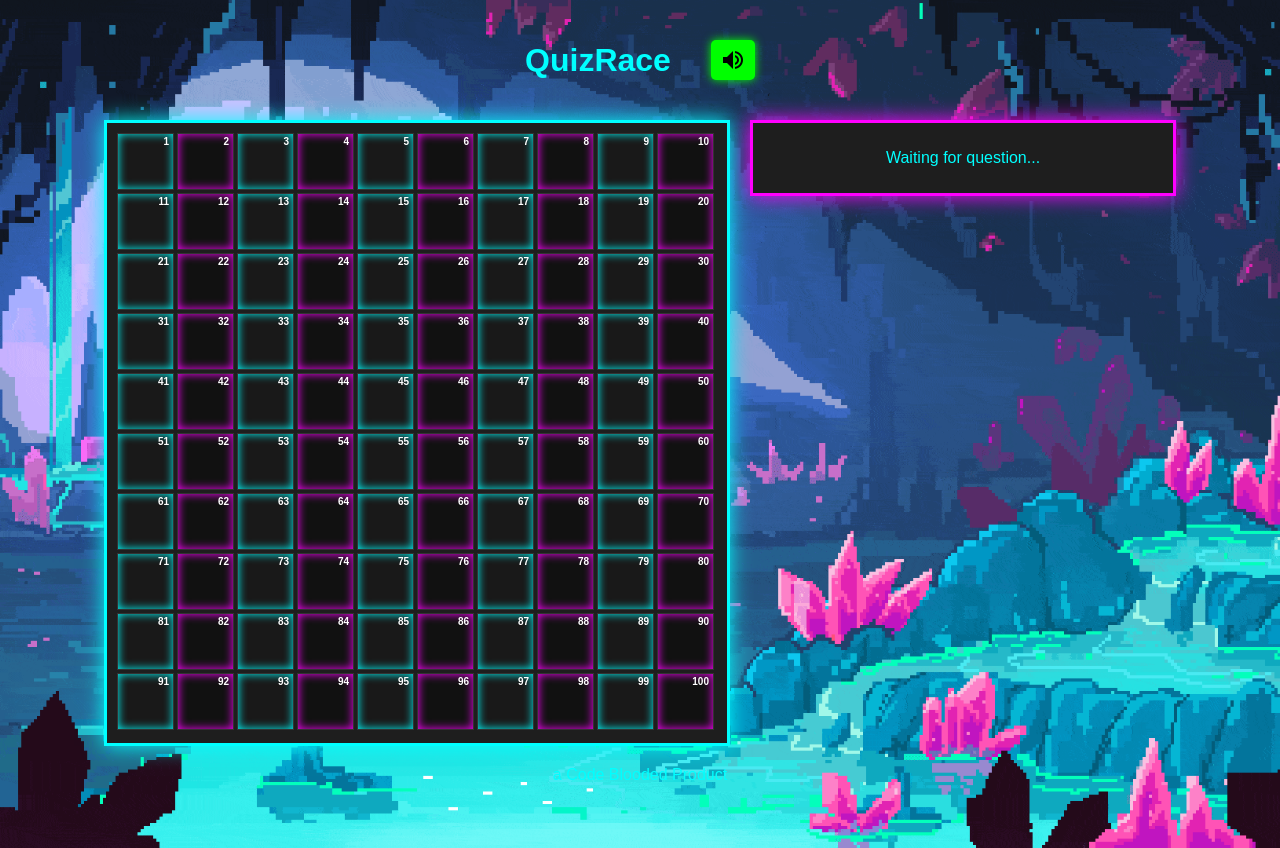
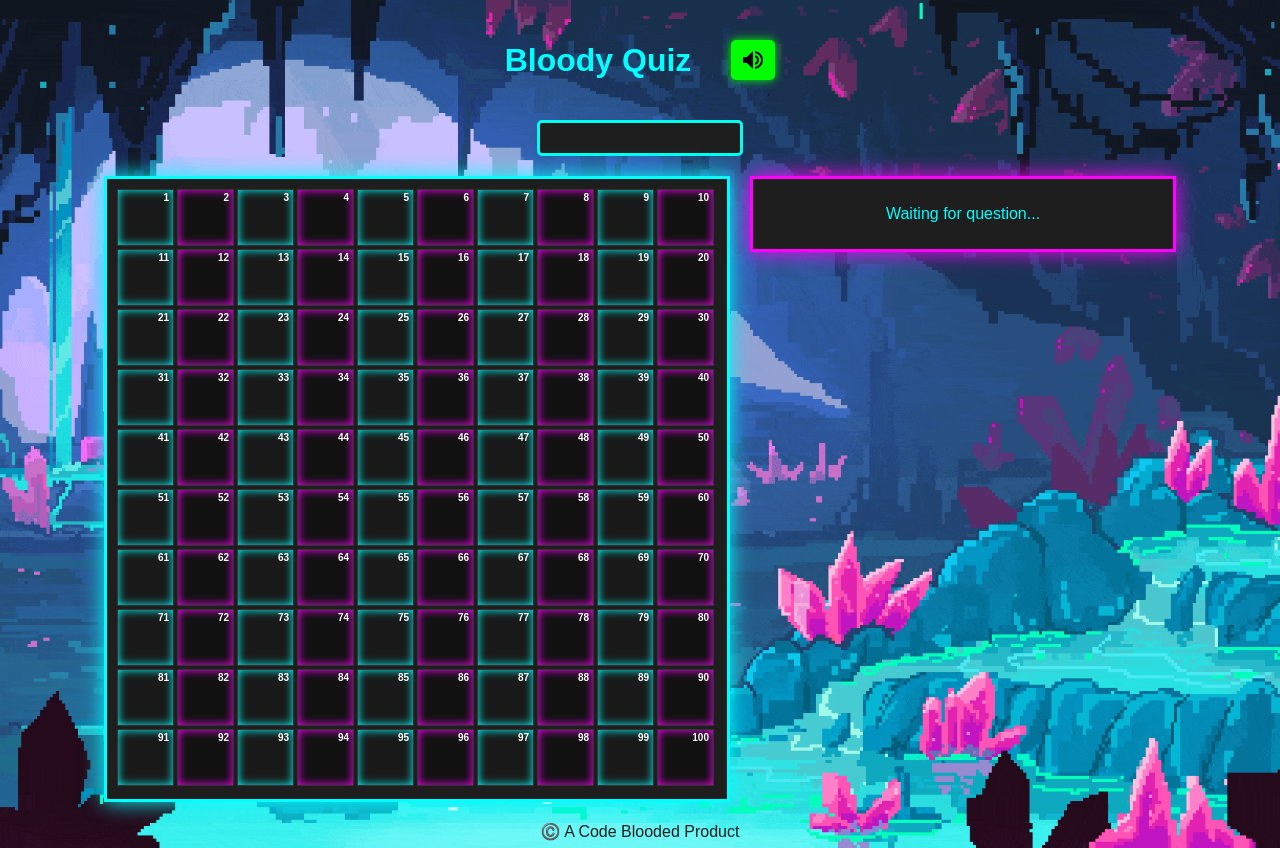
Before and after one commit to VJsharan/demopeiceu, a plain HTML site: page client/index.html in a window 1280 px wide. Drawn offline with Linux system fonts and the light colour scheme.

Commit message:
lastt commit

```diff
--- a/client/index.html
+++ b/client/index.html
@@ -8,10 +8,10 @@
 </head>
 <body>
     <audio id="background-music" src="assets/bgsong.mp3" loop autoplay></audio>
-    <h1>QuizRace<button id="sound-toggle">
+    <h1>Bloody Quiz<button id="sound-toggle">
         <img id="sound-icon" src="assets/speaker.png" alt="speaker">
     </button></h1>
-    <div id="player"></div>
+    <center><div id="player"></div></center>
 
 
     <div id="game-container">
@@ -26,7 +26,7 @@
 
     <script type="module" src="script.js"></script>
 
-    <footer><p>a Code Blooded Product</p></footer>
+    <footer><p>©️ A Code Blooded Product</p></footer>
 </body>
 
 </html>
--- a/client/style.css
+++ b/client/style.css
@@ -4,6 +4,7 @@
 body {
     font-family: Arial, sans-serif;
     text-align: center;
+    justify-content: center;
     background: url("assets/bg-pc.gif");
     background-size: cover;
     background-position: center;
@@ -53,6 +54,19 @@ body {
 .cell:nth-child(even) {
     background-color: #111;
     box-shadow: inset 0 0 10px #ff00ff;
+}
+
+#player {
+    display: flex;
+    justify-content: center;
+    align-items: center;
+    border: 3px solid #0fe;
+    border-radius: 5px;
+    /* box-shadow: 0 0 10px #0fe; */
+    background-color: #1e1e1e;
+    height: 30px;
+    width: 200px;
+    text-transform: uppercase;
 }
 
 
@@ -153,6 +167,10 @@ button:hover {
     align-items: center;
 }
 
+footer p{
+    color: #1e1e1e;
+}
+
 
 
 
```
